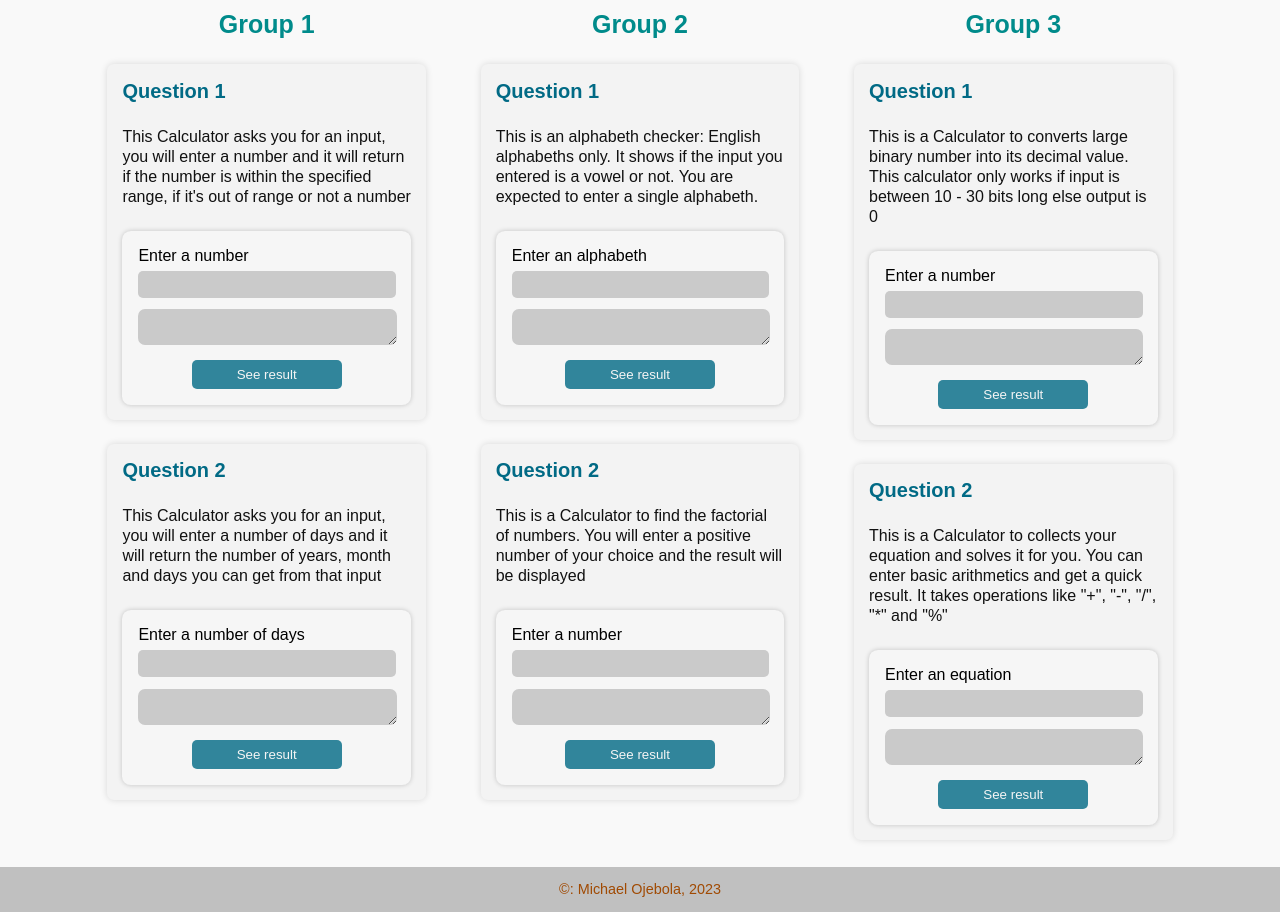
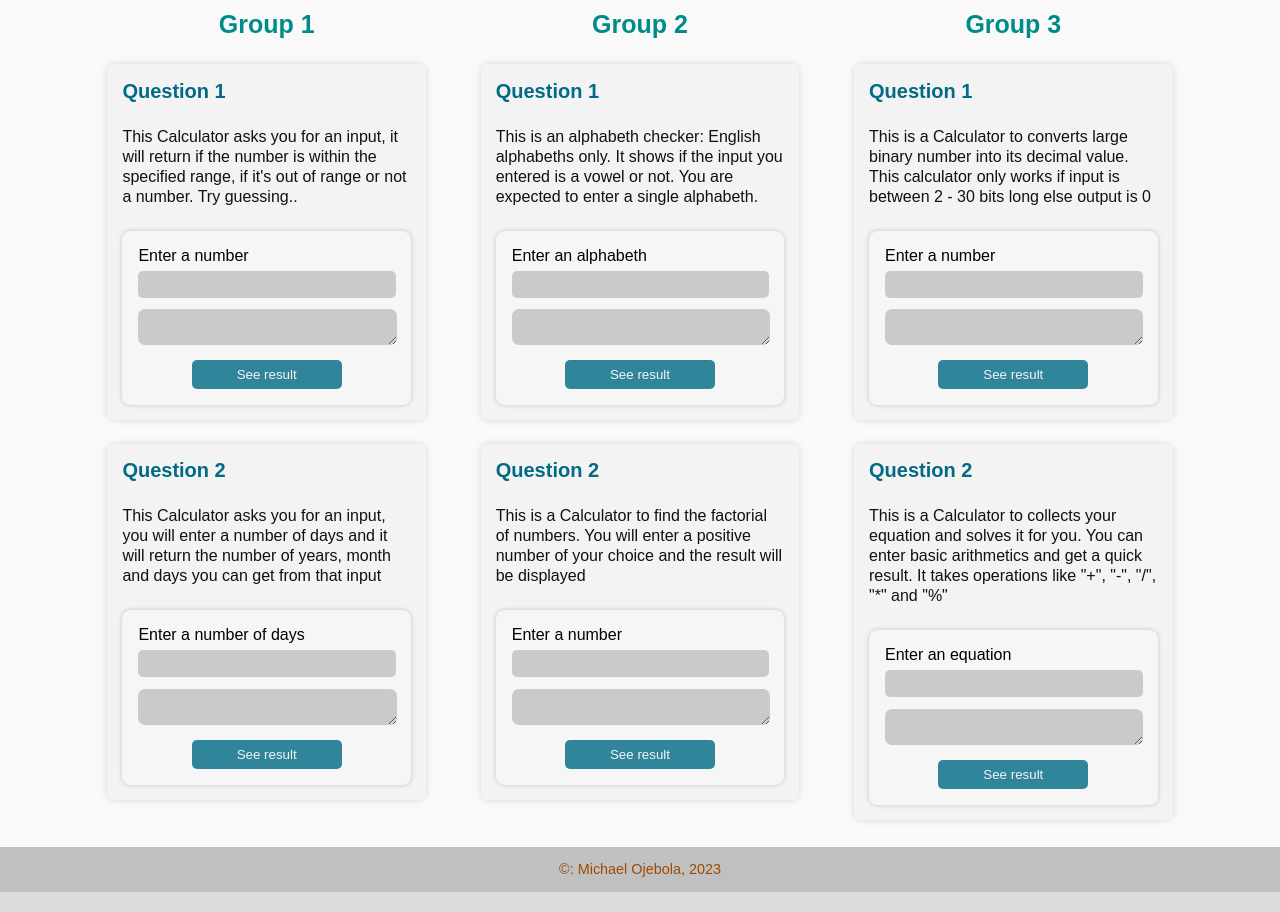
Before and after one commit to MikkyOj/oj-calc.github.io, a plain HTML site: page index.html in a window 1280 px wide. Shown: the part 960-1872 px from the top of the page. Drawn offline with Linux system fonts and the light colour scheme.

Commit message:
Update index.html

```diff
--- a/index.html
+++ b/index.html
@@ -36,8 +36,8 @@
                 <div class="section-grid">
                     <h4>Question 1</h4>
                     <div class="user-interaction-infor">
-                        <p>This Calculator asks you for an input, you will enter a number and it will return if the
-                            number is within the specified range, if it's out of range or not a number</p>
+                        <p>This Calculator asks you for an input, it will return if the
+                            number is within the specified range, if it's out of range or not a number. Try guessing..</p>
                     </div>
 
                     <div class="user-interaction">
@@ -120,7 +120,7 @@
                     <h4>Question 1</h4>
                     <div class="user-interaction-infor">
                         <p>This is a Calculator to converts large binary number into its decimal value. This calculator
-                            only works if input is between 10 - 30 bits long else output is 0</p>
+                            only works if input is between 2 - 30 bits long else output is 0</p>
                     </div>
 
                     <div class="user-interaction">
```
